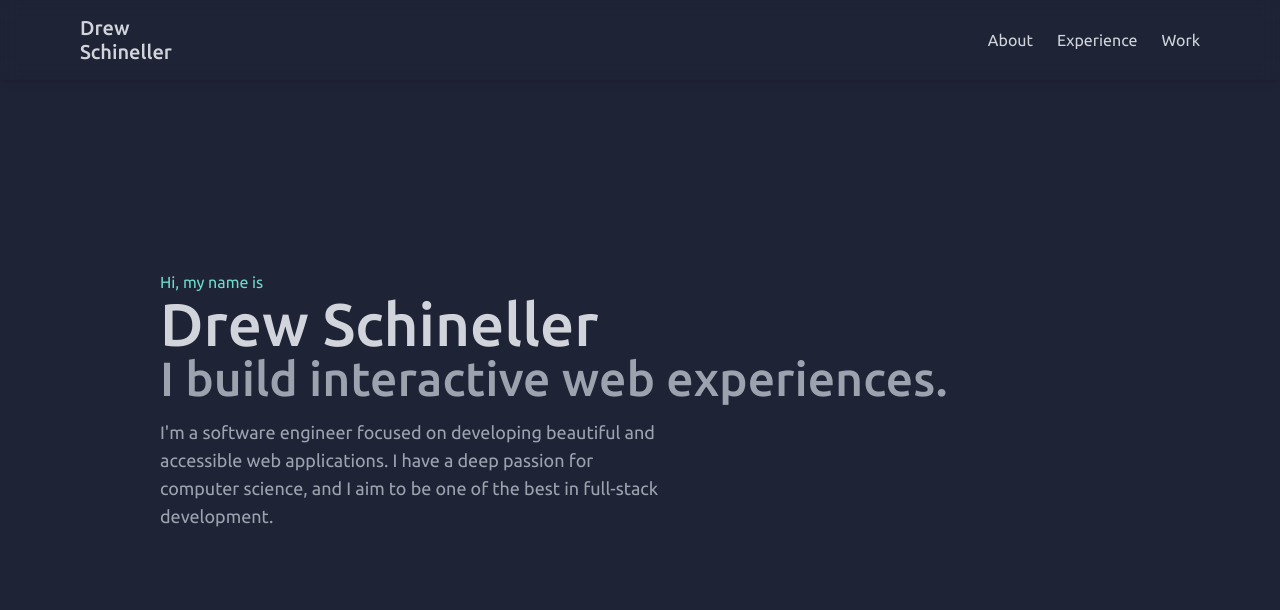
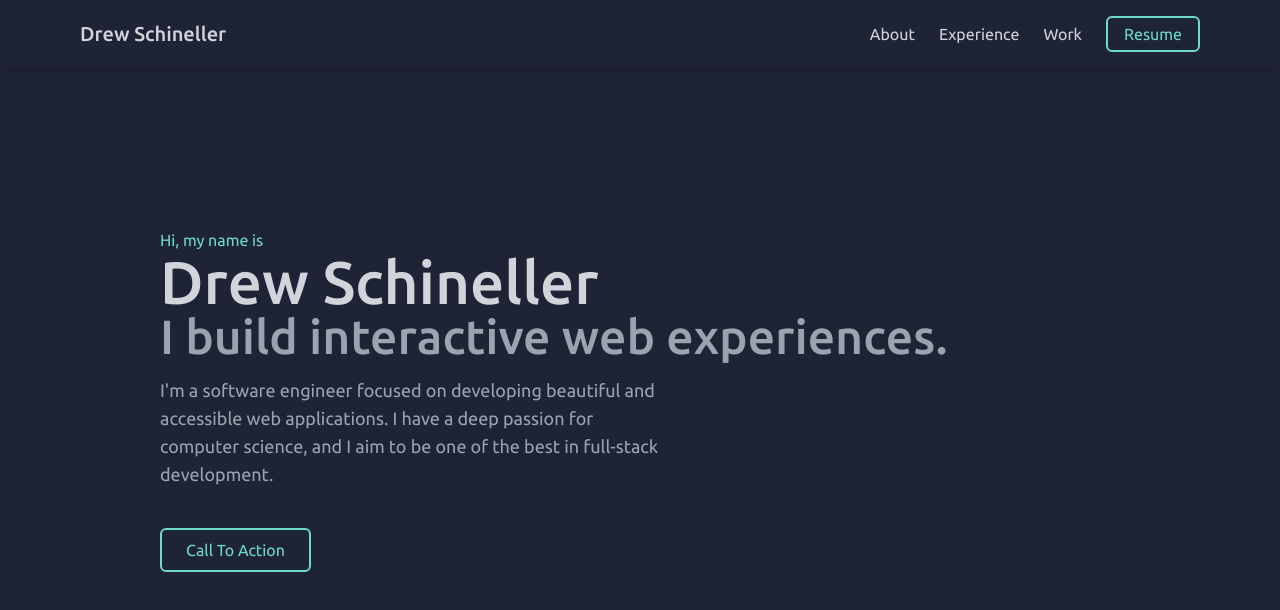
Before and after one commit to schin714/drews-site, a Next.js app: page / in a window 1280 px wide. Shown: the top 610 px of the page. Built offline with nearby package versions, Linux system fonts and the light colour scheme.

Commit message:
Update Nav SideBar and Navigation, added Buttons

```diff
--- /dev/null
+++ b/src/components/Common/ButtonLink.tsx
@@ -0,0 +1,26 @@
+import Link from "next/link";
+import React from "react";
+
+interface ButtonLinkProps {
+  title: string;
+  link: string;
+  size?: "small" | "regular";
+}
+
+const ButtonLink = ({ title, link, size = "regular" }: ButtonLinkProps) => {
+  return (
+    <Link href={link}>
+      <a>
+        <button
+          className={`rounded-md border-2 border-ds-accent text-ds-accent transition-all duration-200 hover:bg-ds-accent/10 ${
+            size === "small" ? "py-1 px-4" : "py-2 px-6"
+          }`}
+        >
+          {title}
+        </button>
+      </a>
+    </Link>
+  );
+};
+
+export default ButtonLink;
--- a/src/components/Home/Hero.tsx
+++ b/src/components/Home/Hero.tsx
@@ -1,4 +1,5 @@
 import { motion } from "framer-motion";
+import ButtonLink from "../Common/ButtonLink";
 import ArrowDown from "../Icons/ArrowDown";
 import Circle1 from "../Icons/Circle1";
 
@@ -62,6 +63,9 @@ const Hero = () => {
               science, and I aim to be one of the best in full-stack
               development.
             </motion.p>
+            <motion.div className="mt-10" variants={titleVariants}>
+              <ButtonLink title="Call To Action" link="/" />
+            </motion.div>
           </motion.div>
         </div>
         {/* <motion.div
--- a/src/components/Layout/Navbar.tsx
+++ b/src/components/Layout/Navbar.tsx
@@ -1,11 +1,22 @@
-import { motion } from "framer-motion";
+import { AnimatePresence, motion } from "framer-motion";
 import Link from "next/link";
+import { useRouter } from "next/router";
 import { useEffect, useState } from "react";
+import ButtonLink from "../Common/ButtonLink";
 import MenuIcon from "../Icons/MenuIcon";
 import X from "../Icons/X";
 
 interface NavItemProps {
   title: string;
+  link: string;
+}
+
+interface NavMenuProps {
+  sidebar: boolean;
+}
+
+interface SideBarProps {
+  close: Function;
 }
 
 const navVariants = {
@@ -32,10 +43,10 @@ const textVariants = {
   },
 };
 
-const NavItem = ({ title }: NavItemProps) => {
+const NavItem = ({ title, link }: NavItemProps) => {
   return (
     <motion.div className="group" variants={textVariants}>
-      <Link href={"#" + title.toLowerCase()}>
+      <Link href={link}>
         <a className="text-base transition-all duration-300 group-hover:text-ds-accent">
           {title}
         </a>
@@ -44,10 +55,70 @@ const NavItem = ({ title }: NavItemProps) => {
   );
 };
 
+const NavMenu = ({ sidebar }: NavMenuProps) => {
+  return (
+    <>
+      <NavItem title="About" link="#about" />
+      <NavItem title="Experience" link="#experience" />
+      <NavItem title="Work" link="#work" />
+      <motion.div variants={textVariants}>
+        <ButtonLink title="Resume" link="/" size="small" />
+      </motion.div>
+    </>
+  );
+};
+
+const SideBar = ({ close }: SideBarProps) => {
+  return (
+    <motion.div
+      className={
+        "fixed top-0 right-0 z-50 h-screen w-screen bg-gray-900/0 backdrop-blur md:hidden "
+        // +
+        // (showSidebar ? "block" : "hidden")
+      }
+      onClick={() => close()}
+      initial={{ opacity: 0 }}
+      animate={{ opacity: 1 }}
+      exit={{ opacity: 0 }}
+      transition={{ duration: 0.15 }}
+    >
+      <motion.div
+        className="absolute top-0 right-0 h-full max-w-[400px] bg-gray-900 px-28 py-20"
+        onClick={(e) => e.stopPropagation()}
+        initial={{ x: 400 }}
+        animate={{ x: 0 }}
+        exit={{ x: 400 }}
+        transition={{ duration: 0.15 }}
+      >
+        <div className="px-wide absolute top-4 right-0">
+          <div className="cursor-pointer" onClick={() => close()}>
+            <X />
+          </div>
+        </div>
+        <div className="grid grid-cols-1 gap-5">
+          <NavMenu sidebar={true} />
+        </div>
+      </motion.div>
+    </motion.div>
+  );
+};
+
 const Navbar = () => {
   const [showSidebar, setShowSidebar] = useState(false);
 
+  const closeBar = () => {
+    setShowSidebar(false);
+  };
+
+  //Handle Page change event by watching router.query
+  const router = useRouter();
+  useEffect(() => {
+    console.log(router.query);
+    closeBar();
+  }, [router.query]);
+
   return (
+    <>
       <motion.nav
         className="px-wide fixed z-40 w-full bg-ds-dark/80 py-4 shadow-md backdrop-blur"
         variants={navVariants}
@@ -61,16 +132,13 @@ const Navbar = () => {
                 className="text-xl font-medium leading-6"
                 variants={textVariants}
               >
-              <p>Drew</p>
-              <p>Schineller</p>
+                <p>Drew Schineller</p>
               </motion.div>
             </a>
           </Link>
           <div>
-          <div className="hidden gap-6 md:flex">
-            <NavItem title="About" />
-            <NavItem title="Experience" />
-            <NavItem title="Work" />
+            <div className="hidden items-center gap-6 md:flex">
+              <NavMenu sidebar={false} />
             </div>
 
             <motion.div
@@ -91,20 +159,12 @@ const Navbar = () => {
             </motion.div>
           </div>
         </div>
-      <div
-        className={
-          "absolute top-0 right-0 h-screen border-2 border-white bg-ds-dark p-20 md:hidden " +
-          (showSidebar ? "block" : "hidden")
-        }
-      >
-        <div className="px-wide absolute top-6 right-0">
-          <div className="cursor-pointer" onClick={() => setShowSidebar(false)}>
-            <X />
-          </div>
-        </div>
-        <p>Hello</p>
-      </div>
       </motion.nav>
+
+      <AnimatePresence>
+        {showSidebar ? <SideBar close={closeBar} /> : null}
+      </AnimatePresence>
+    </>
   );
 };
 
```
Lines whose indentation alone changed are shown as unchanged.
